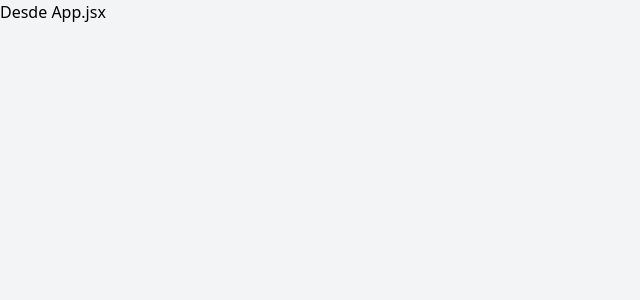
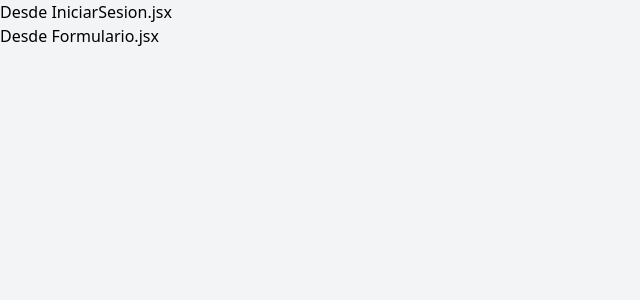
Before and after one commit to joelc24/crm-react, a React (Vite) app: page / in a window 1280 px wide. Shown: the top 300 px of the page, without its empty margins (0-640 px from the left). Built offline with nearby package versions, Linux system fonts and the light colour scheme.

Commit message:
Definiendo Rutas y Utilizando <Route>

```diff
--- a/src/App.jsx
+++ b/src/App.jsx
@@ -1,11 +1,24 @@
 import { useState } from 'react'
 import { BrowserRouter, Routes, Route } from 'react-router-dom'
+import IniciarSesion from './layout/IniciarSesion'
+import Layout from './layout/Layout'
+import Inicio from './pages/Inicio'
+import LoginForm from './pages/LoginForm'
 
 function App() {
 
 
   return (
-    <h1>Desde App.jsx</h1>
+    <BrowserRouter>
+      <Routes>
+        <Route path='/' element={<IniciarSesion/>}>
+            <Route index element={<LoginForm/>}/>
+        </Route>
+        <Route path='/clientes' element={<Layout/>}>
+            <Route index element={<Inicio/>}/>
+        </Route>
+      </Routes>
+    </BrowserRouter>
   )
 }
 
--- /dev/null
+++ b/src/layout/IniciarSesion.jsx
@@ -0,0 +1,11 @@
+import { Outlet } from 'react-router-dom'
+const IniciarSesion = () => {
+    return (
+        <div>
+            <h1>Desde IniciarSesion.jsx</h1>
+            <Outlet/>
+        </div>
+     );
+}
+
+export default IniciarSesion;
--- /dev/null
+++ b/src/layout/Layout.jsx
@@ -0,0 +1,11 @@
+import { Outlet } from 'react-router-dom'
+const Layout = () => {
+    return (
+        <div>
+            <h1>Desde Layout.jsx</h1>
+            <Outlet/>
+        </div>
+     );
+}
+
+export default Layout;
--- /dev/null
+++ b/src/pages/Editar.jsx
@@ -0,0 +1,9 @@
+const EditarCliente = () => {
+    return (
+        <div>
+            <h1>EditarCliente.jsx</h1>
+        </div>
+     );
+}
+
+export default EditarCliente;
--- /dev/null
+++ b/src/pages/Inicio.jsx
@@ -0,0 +1,9 @@
+const Inicio = () => {
+    return (
+        <div>
+            <h1>Inicio.jsx</h1>
+        </div>
+     );
+}
+
+export default Inicio;
--- /dev/null
+++ b/src/pages/LoginForm.jsx
@@ -0,0 +1,7 @@
+const LoginForm = () => {
+    return (
+        <h1>Desde Formulario.jsx</h1>
+     );
+}
+
+export default LoginForm;
--- /dev/null
+++ b/src/pages/NuevoCliente.jsx
@@ -0,0 +1,9 @@
+const NuevoCliente = () => {
+    return (
+        <div>
+            <h1>NuevoCliente.jsx</h1>
+        </div>
+     );
+}
+
+export default NuevoCliente;
```
